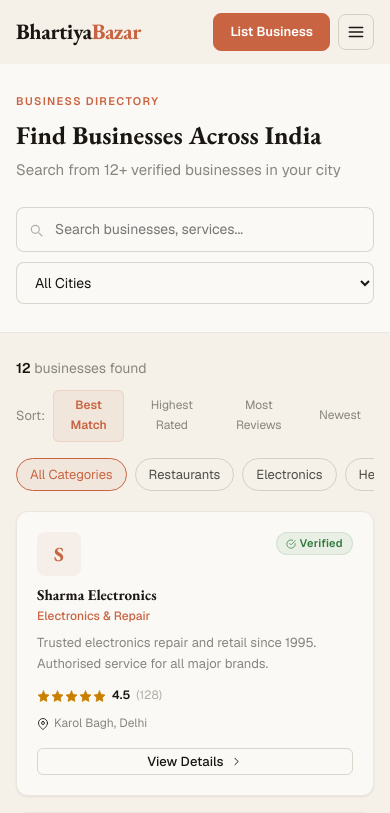
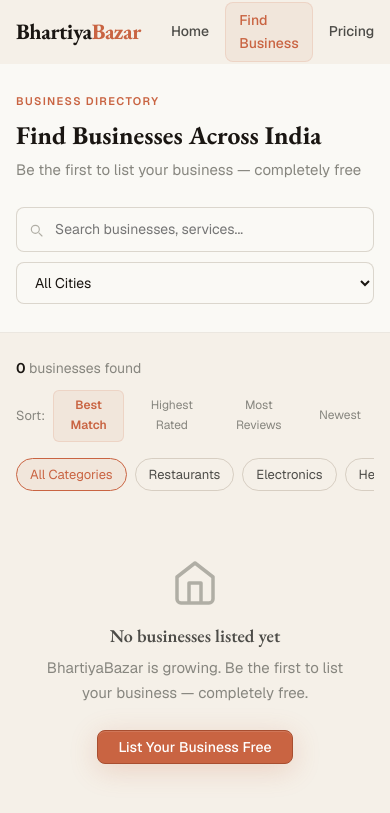
Before and after one commit to ceptile/bhartiyabazar, a Next.js app: page /search in a window 390 px wide. Shown: the top 813 px of the page. Built offline with nearby package versions, Linux system fonts and the light colour scheme.

Commit message:
fix: remove all fake/static listings from search, remove hamburger menu from navbar

```diff
--- a/src/app/search/page.tsx
+++ b/src/app/search/page.tsx
@@ -53,42 +53,29 @@
   { label: 'Newest', value: 'newest' },
 ];
 
-// Seed businesses from registered users + static data
-const STATIC_BUSINESSES = [
-  { id: 's1', name: 'Sharma Electronics', category: 'Electronics & Repair', city: 'Delhi', area: 'Karol Bagh', rating: 4.5, reviewCount: 128, description: 'Trusted electronics repair and retail since 1995. Authorised service for all major brands.', phone: '+91 98100 11111', verified: true, slug: 'sharma-electronics', joinedAt: '2020-01-15' },
-  { id: 's2', name: 'Meera Beauty Salon', category: 'Salons & Beauty', city: 'Mumbai', area: 'Andheri West', rating: 4.8, reviewCount: 256, description: 'Premium beauty services — hair, skin, nail, and bridal packages by certified stylists.', phone: '+91 98200 22222', verified: true, slug: 'meera-beauty-salon', joinedAt: '2019-06-10' },
-  { id: 's3', name: 'Rajput Fitness Club', category: 'Fitness & Gym', city: 'Jaipur', area: 'Vaishali Nagar', rating: 4.3, reviewCount: 89, description: 'State-of-the-art gym with personal trainers, cardio zone, and group fitness classes.', phone: '+91 94100 33333', verified: true, slug: 'rajput-fitness-club', joinedAt: '2021-03-22' },
-  { id: 's4', name: 'Delhi Dine House', category: 'Restaurants & Food', city: 'Delhi', area: 'Connaught Place', rating: 4.6, reviewCount: 342, description: 'Authentic North Indian cuisine. Dine-in, takeaway and bulk catering available.', phone: '+91 91100 44444', verified: true, slug: 'delhi-dine-house', joinedAt: '2018-11-08' },
-  { id: 's5', name: 'Bhiwadi Auto Works', category: 'Auto & Vehicles', city: 'Bhiwadi', area: 'Phase 2', rating: 4.2, reviewCount: 67, description: 'Multi-brand car service centre. Engine, AC, tyres, and full body work.', phone: '+91 97300 55555', verified: false, slug: 'bhiwadi-auto-works', joinedAt: '2022-07-14' },
-  { id: 's6', name: 'Sunita Kirana Store', category: 'Grocery & Kirana', city: 'Noida', area: 'Sector 62', rating: 4.1, reviewCount: 44, description: 'Daily essentials, fresh produce, and home delivery within 5 km.', phone: '+91 96200 66666', verified: false, slug: 'sunita-kirana-store', joinedAt: '2023-01-30' },
-  { id: 's7', name: 'Arjun Law Associates', category: 'Legal & Finance', city: 'Bangalore', area: 'MG Road', rating: 4.7, reviewCount: 113, description: 'Full-service legal firm — corporate, property, family, and consumer law.', phone: '+91 99800 77777', verified: true, slug: 'arjun-law-associates', joinedAt: '2017-05-20' },
-  { id: 's8', name: 'Gupta Home Services', category: 'Home Services', city: 'Gurgaon', area: 'DLF Phase 4', rating: 4.4, reviewCount: 198, description: 'Plumbing, electricians, painters, and carpenters — same-day service guaranteed.', phone: '+91 98700 88888', verified: true, slug: 'gupta-home-services', joinedAt: '2020-09-01' },
-  { id: 's9', name: 'Radiance Skin Clinic', category: 'Health & Doctors', city: 'Hyderabad', area: 'Banjara Hills', rating: 4.9, reviewCount: 301, description: 'Dermatology and aesthetic treatments by MBBS-certified dermatologists.', phone: '+91 98000 99999', verified: true, slug: 'radiance-skin-clinic', joinedAt: '2016-03-17' },
-  { id: 's10', name: 'Chennai Catering Co.', category: 'Events & Catering', city: 'Chennai', area: 'Anna Nagar', rating: 4.5, reviewCount: 175, description: 'Weddings, corporate events, and private parties. South and North Indian menus.', phone: '+91 94400 10101', verified: true, slug: 'chennai-catering-co', joinedAt: '2019-12-25' },
-  { id: 's11', name: 'Kolkata Photo Studio', category: 'Photography', city: 'Kolkata', area: 'Park Street', rating: 4.6, reviewCount: 93, description: 'Wedding, product, and portrait photography. Studio and outdoor shoots.', phone: '+91 97000 11212', verified: false, slug: 'kolkata-photo-studio', joinedAt: '2021-08-18' },
-  { id: 's12', name: 'Pune Travel Experts', category: 'Travel & Tours', city: 'Pune', area: 'FC Road', rating: 4.3, reviewCount: 57, description: 'Domestic and international tour packages, visa assistance, and corporate travel.', phone: '+91 98600 13131', verified: true, slug: 'pune-travel-experts', joinedAt: '2022-02-14' },
-];
-
-type RegisteredUser = {
+type Business = {
   id: string;
-  role: string;
-  businessName?: string;
-  businessCategory?: string;
-  city?: string;
-  area?: string;
-  businessSlug?: string;
-  phone?: string;
-  joinedAt?: string;
+  name: string;
+  category: string;
+  city: string;
+  area: string;
+  rating: number;
+  reviewCount: number;
+  description: string;
+  phone: string;
+  verified: boolean;
+  slug: string;
+  joinedAt: string;
 };
 
-function getRegisteredBusinesses() {
+function getRegisteredBusinesses(): Business[] {
   try {
-    const users: RegisteredUser[] = JSON.parse(localStorage.getItem('bb_users_db') || '[]');
+    const users = JSON.parse(localStorage.getItem('bb_users_db') || '[]');
     return users
-      .filter(u => u.role === 'business' && u.businessName)
-      .map(u => ({
+      .filter((u: { role: string; businessName?: string }) => u.role === 'business' && u.businessName)
+      .map((u: { id: string; businessName: string; businessCategory?: string; city?: string; area?: string; phone?: string; businessSlug?: string; joinedAt?: string }) => ({
         id: u.id,
-        name: u.businessName!,
+        name: u.businessName,
         category: u.businessCategory || 'Other',
         city: u.city || 'India',
         area: u.area || '',
@@ -104,41 +91,50 @@
 }
 
 export default function SearchPage() {
-  const [query, setQuery] = useState('');
+  const [query, setQuery]       = useState('');
   const [category, setCategory] = useState('');
-  const [city, setCity] = useState('');
-  const [sort, setSort] = useState('match');
-  const [page, setPage] = useState(1);
-  const [businesses, setBusinesses] = useState(STATIC_BUSINESSES);
+  const [city, setCity]         = useState('');
+  const [sort, setSort]         = useState('match');
+  const [page, setPage]         = useState(1);
+  const [businesses, setBusinesses] = useState<Business[]>([]);
 
   const PER_PAGE = 9;
 
   useEffect(() => {
-    const registered = getRegisteredBusinesses();
-    setBusinesses([...STATIC_BUSINESSES, ...registered]);
+    setBusinesses(getRegisteredBusinesses());
   }, []);
 
   const filtered = useMemo(() => {
     let list = [...businesses];
     if (query.trim()) {
       const q = query.toLowerCase();
-      list = list.filter(b => b.name.toLowerCase().includes(q) || b.category.toLowerCase().includes(q) || b.description.toLowerCase().includes(q) || b.area.toLowerCase().includes(q));
+      list = list.filter(b =>
+        b.name.toLowerCase().includes(q) ||
+        b.category.toLowerCase().includes(q) ||
+        b.description.toLowerCase().includes(q) ||
+        b.area.toLowerCase().includes(q)
+      );
     }
     if (category) list = list.filter(b => b.category === category);
     if (city && city !== 'All Cities') list = list.filter(b => b.city === city);
-    if (sort === 'rating')  list = [...list].sort((a,b) => b.rating - a.rating);
-    if (sort === 'reviews') list = [...list].sort((a,b) => b.reviewCount - a.reviewCount);
-    if (sort === 'newest')  list = [...list].sort((a,b) => new Date(b.joinedAt).getTime() - new Date(a.joinedAt).getTime());
+    if (sort === 'rating')  list = [...list].sort((a, b) => b.rating - a.rating);
+    if (sort === 'reviews') list = [...list].sort((a, b) => b.reviewCount - a.reviewCount);
+    if (sort === 'newest')  list = [...list].sort((a, b) => new Date(b.joinedAt).getTime() - new Date(a.joinedAt).getTime());
     return list;
   }, [businesses, query, category, city, sort]);
 
-  const paginated = filtered.slice((page - 1) * PER_PAGE, page * PER_PAGE);
-  const totalPages = Math.ceil(filtered.length / PER_PAGE);
+  const paginated   = filtered.slice((page - 1) * PER_PAGE, page * PER_PAGE);
+  const totalPages  = Math.ceil(filtered.length / PER_PAGE);
 
-  const inp: React.CSSProperties = { background: 'var(--surface)', border: '1px solid var(--border-hover)', borderRadius: 'var(--r-md)', padding: '10px 14px', fontSize: 14, color: 'var(--text-primary)', outline: 'none', fontFamily: 'var(--font-body)' };
+  const inp: React.CSSProperties = {
+    background: 'var(--surface)', border: '1px solid var(--border-hover)',
+    borderRadius: 'var(--r-md)', padding: '10px 14px', fontSize: 14,
+    color: 'var(--text-primary)', outline: 'none', fontFamily: 'var(--font-body)',
+  };
 
   return (
     <div style={{ minHeight: '100dvh', background: 'var(--bg)', paddingTop: 64 }}>
+
       {/* Header */}
       <div style={{ background: 'var(--surface)', borderBottom: '1px solid var(--border)', padding: 'clamp(28px,5vw,48px) 0' }}>
         <div className="container">
@@ -147,7 +143,9 @@
             Find Businesses Across India
           </h1>
           <p style={{ fontSize: 15, color: 'var(--text-muted)', marginBottom: 24, maxWidth: 500 }}>
-            Search from {businesses.length}+ verified businesses in your city
+            {businesses.length > 0
+              ? `${businesses.length} businesses listed`
+              : 'Be the first to list your business — completely free'}
           </p>
 
           {/* Search bar */}
@@ -186,6 +184,7 @@
 
           {/* Results */}
           <div style={{ flex: 1, minWidth: 0 }}>
+
             {/* Toolbar */}
             <div style={{ display: 'flex', justifyContent: 'space-between', alignItems: 'center', marginBottom: 16, flexWrap: 'wrap', gap: 10 }}>
               <div style={{ fontSize: 14, color: 'var(--text-muted)' }}>
@@ -218,14 +217,31 @@
               ))}
             </div>
 
-            {paginated.length === 0 ? (
+            {/* Empty state */}
+            {paginated.length === 0 && (
               <div className="empty-state">
-                <div className="empty-state-icon"><Icon d="M21 21l-4.35-4.35M17 11A6 6 0 1 1 5 11a6 6 0 0 1 12 0z" size={48} /></div>
-                <h3>No businesses found</h3>
-                <p>Try different keywords or clear your filters to see all listings.</p>
-                <button onClick={() => { setQuery(''); setCategory(''); setCity(''); }} className="btn btn-outline">Clear Filters</button>
+                <div className="empty-state-icon">
+                  <Icon d="M3 9l9-7 9 7v11a2 2 0 0 1-2 2H5a2 2 0 0 1-2-2z M9 22V12h6v10" size={48} />
+                </div>
+                <h3>{businesses.length === 0 ? 'No businesses listed yet' : 'No businesses found'}</h3>
+                <p>
+                  {businesses.length === 0
+                    ? 'BhartiyaBazar is growing. Be the first to list your business — completely free.'
+                    : 'Try different keywords or clear your filters.'}
+                </p>
+                <div style={{ display: 'flex', gap: 10, flexWrap: 'wrap', justifyContent: 'center' }}>
+                  <Link href="/register-business" className="btn btn-primary">List Your Business Free</Link>
+                  {businesses.length > 0 && (
+                    <button onClick={() => { setQuery(''); setCategory(''); setCity(''); }} className="btn btn-outline">
+                      Clear Filters
+                    </button>
+                  )}
+                </div>
               </div>
-            ) : (
+            )}
+
+            {/* Cards grid */}
+            {paginated.length > 0 && (
               <>
                 <div style={{ display: 'grid', gridTemplateColumns: 'repeat(auto-fill,minmax(280px,1fr))', gap: 16 }}>
                   {paginated.map((b, i) => (
@@ -240,14 +256,14 @@
                       className="btn btn-outline btn-sm" style={{ display: 'flex', alignItems: 'center', gap: 6 }}>
                       <Icon d="M15 18l-6-6 6-6" size={14} /> Prev
                     </button>
-                    {Array.from({ length: totalPages }, (_, i) => i + 1).slice(
-                      Math.max(0, page - 3), Math.min(totalPages, page + 2)
-                    ).map(n => (
-                      <button key={n} onClick={() => setPage(n)}
-                        style={{ width: 34, height: 34, borderRadius: 'var(--r-md)', fontSize: 13, fontWeight: n === page ? 700 : 400, background: n === page ? 'var(--amber)' : 'var(--surface)', border: `1px solid ${n === page ? 'var(--amber)' : 'var(--border)'}`, color: n === page ? '#fff' : 'var(--text-secondary)', cursor: 'pointer' }}>
-                        {n}
-                      </button>
-                    ))}
+                    {Array.from({ length: totalPages }, (_, i) => i + 1)
+                      .slice(Math.max(0, page - 3), Math.min(totalPages, page + 2))
+                      .map(n => (
+                        <button key={n} onClick={() => setPage(n)}
+                          style={{ width: 34, height: 34, borderRadius: 'var(--r-md)', fontSize: 13, fontWeight: n === page ? 700 : 400, background: n === page ? 'var(--amber)' : 'var(--surface)', border: `1px solid ${n === page ? 'var(--amber)' : 'var(--border)'}`, color: n === page ? '#fff' : 'var(--text-secondary)', cursor: 'pointer' }}>
+                          {n}
+                        </button>
+                      ))}
                     <button disabled={page === totalPages} onClick={() => setPage(p => p + 1)}
                       className="btn btn-outline btn-sm" style={{ display: 'flex', alignItems: 'center', gap: 6 }}>
                       Next <Icon d="M9 18l6-6-6-6" size={14} />
@@ -263,13 +279,13 @@
   );
 }
 
-function BusinessCard({ biz, delay }: { biz: typeof STATIC_BUSINESSES[number]; delay: number }) {
+function BusinessCard({ biz, delay }: { biz: Business; delay: number }) {
   const [hovered, setHovered] = useState(false);
   return (
     <div
       onMouseEnter={() => setHovered(true)}
       onMouseLeave={() => setHovered(false)}
-      style={{ background: 'var(--surface)', border: `1px solid ${hovered ? 'var(--amber-glow)' : 'var(--border)'}`, borderRadius: 'var(--r-lg)', padding: '20px', transition: 'all var(--t)', transform: hovered ? 'translateY(-2px)' : 'none', boxShadow: hovered ? 'var(--shadow-md)' : 'var(--shadow-sm)', animationDelay: `${delay}ms` }}
+      style={{ background: 'var(--surface)', border: `1px solid ${hovered ? 'var(--amber-glow)' : 'var(--border)'}`, borderRadius: 'var(--r-lg)', padding: '20px', transition: 'all var(--t)', transform: hovered ? 'translateY(-2px)' : 'none', boxShadow: hovered ? 'var(--shadow-md)' : 'var(--shadow-sm)' }}
       className="anim-fadeUp">
       <div style={{ display: 'flex', justifyContent: 'space-between', alignItems: 'flex-start', marginBottom: 10 }}>
         <div style={{ width: 44, height: 44, borderRadius: 'var(--r-md)', background: 'var(--amber-subtle)', display: 'flex', alignItems: 'center', justifyContent: 'center', color: 'var(--amber)', fontFamily: 'var(--font-display)', fontSize: 20, fontWeight: 700, flexShrink: 0 }}>
--- a/src/components/layout/Navbar.tsx
+++ b/src/components/layout/Navbar.tsx
@@ -24,7 +24,6 @@
 
 export default function Navbar() {
   const [scrolled, setScrolled] = useState(false);
-  const [menuOpen, setMenuOpen] = useState(false);
   const [dropOpen, setDropOpen] = useState(false);
   const pathname = usePathname();
   const router   = useRouter();
@@ -36,7 +35,7 @@
     return () => window.removeEventListener('scroll', fn);
   }, []);
 
-  useEffect(() => { setMenuOpen(false); setDropOpen(false); }, [pathname]);
+  useEffect(() => { setDropOpen(false); }, [pathname]);
 
   const isActive = (href: string) => href === '/' ? pathname === '/' : pathname.startsWith(href);
   const initials = user?.name.split(' ').map((w: string) => w[0]).join('').toUpperCase().slice(0, 2) || '';
@@ -54,7 +53,7 @@
       }}>
         <div className="container" style={{ height: 64, display: 'flex', alignItems: 'center', justifyContent: 'space-between', gap: 16 }}>
 
-          {/* Text-only logo, no subtitle, enlarged */}
+          {/* Text-only logo */}
           <Link href="/" style={{ flexShrink: 0, lineHeight: 1 }}>
             <div style={{
               fontFamily: "'EB Garamond', Georgia, serif",
@@ -68,7 +67,7 @@
           </Link>
 
           {/* Desktop nav */}
-          <nav style={{ display: 'flex', alignItems: 'center', gap: 2, flex: 1, justifyContent: 'center' }} className="hide-mobile">
+          <nav style={{ display: 'flex', alignItems: 'center', gap: 2, flex: 1, justifyContent: 'center' }}>
             {NAV_LINKS.map(l => (
               <Link key={l.href} href={l.href} style={{
                 padding: '6px 13px', borderRadius: 'var(--r-md)', fontSize: 14, fontWeight: 500,
@@ -80,7 +79,7 @@
             ))}
           </nav>
 
-          {/* Actions — no theme toggle */}
+          {/* Actions */}
           <div style={{ display: 'flex', alignItems: 'center', gap: 8, flexShrink: 0 }}>
             {user ? (
               <div style={{ position: 'relative' }}>
@@ -90,7 +89,7 @@
                   border: '1px solid var(--border-hover)', background: 'var(--surface)', cursor: 'pointer',
                 }}>
                   <div style={{ width: 28, height: 28, borderRadius: '50%', background: 'var(--amber)', color: '#fff', display: 'flex', alignItems: 'center', justifyContent: 'center', fontSize: 11, fontWeight: 700 }}>{initials}</div>
-                  <span className="hide-mobile" style={{ fontSize: 13, fontWeight: 500, color: 'var(--text-primary)' }}>{user.name.split(' ')[0]}</span>
+                  <span style={{ fontSize: 13, fontWeight: 500, color: 'var(--text-primary)' }}>{user.name.split(' ')[0]}</span>
                   <Icon d="M6 9l6 6 6-6" size={14} />
                 </button>
 
@@ -128,33 +127,12 @@
               </div>
             ) : (
               <>
-                <Link href="/login" className="hide-mobile" style={{ padding: '7px 16px', borderRadius: 'var(--r-md)', fontSize: 13, fontWeight: 500, border: '1px solid var(--border-strong)', color: 'var(--text-primary)', background: 'transparent' }}>Sign In</Link>
+                <Link href="/login" style={{ padding: '7px 16px', borderRadius: 'var(--r-md)', fontSize: 13, fontWeight: 500, border: '1px solid var(--border-strong)', color: 'var(--text-primary)', background: 'transparent' }}>Sign In</Link>
                 <Link href="/register-business" style={{ padding: '7px 16px', borderRadius: 'var(--r-md)', fontSize: 13, fontWeight: 600, background: 'var(--amber)', color: '#fff', border: '1px solid var(--amber)' }}>List Business</Link>
               </>
             )}
-
-            <button onClick={() => setMenuOpen(p => !p)} aria-label="Menu" className="show-mobile"
-              style={{ width: 36, height: 36, borderRadius: 'var(--r-md)', border: '1px solid var(--border-hover)', background: 'transparent', color: 'var(--text-primary)', display: 'flex', alignItems: 'center', justifyContent: 'center' }}>
-              <Icon d={menuOpen ? 'M18 6L6 18 M6 6l12 12' : 'M3 12h18 M3 6h18 M3 18h18'} size={18} />
-            </button>
           </div>
         </div>
-
-        {menuOpen && (
-          <div style={{ background: 'var(--surface)', borderTop: '1px solid var(--border)', padding: '16px', display: 'flex', flexDirection: 'column', gap: 4 }}>
-            {NAV_LINKS.map(l => (
-              <Link key={l.href} href={l.href} style={{ padding: '10px 12px', borderRadius: 'var(--r-md)', fontSize: 15, fontWeight: 500, color: isActive(l.href) ? 'var(--amber)' : 'var(--text-primary)', background: isActive(l.href) ? 'var(--amber-subtle)' : 'transparent' }}>{l.label}</Link>
-            ))}
-            {!user ? <>
-              <Link href="/login" style={{ padding: '10px 12px', borderRadius: 'var(--r-md)', fontSize: 15, color: 'var(--text-primary)', fontWeight: 500 }}>Sign In</Link>
-              <Link href="/register" style={{ padding: '10px 12px', borderRadius: 'var(--r-md)', fontSize: 15, color: 'var(--text-primary)', fontWeight: 500 }}>Create Account</Link>
-            </> : <>
-              <Link href="/dashboard" style={{ padding: '10px 12px', borderRadius: 'var(--r-md)', fontSize: 15, color: 'var(--text-primary)', fontWeight: 500 }}>Dashboard</Link>
-              <Link href="/settings" style={{ padding: '10px 12px', borderRadius: 'var(--r-md)', fontSize: 15, color: 'var(--text-primary)', fontWeight: 500 }}>Settings</Link>
-              <button onClick={() => { logout(); router.push('/'); }} style={{ padding: '10px 12px', borderRadius: 'var(--r-md)', fontSize: 15, color: 'var(--crimson)', fontWeight: 500, textAlign: 'left' }}>Sign Out</button>
-            </>}
-          </div>
-        )}
       </header>
       {dropOpen && <div onClick={() => setDropOpen(false)} style={{ position: 'fixed', inset: 0, zIndex: 199 }} />}
     </>
```
